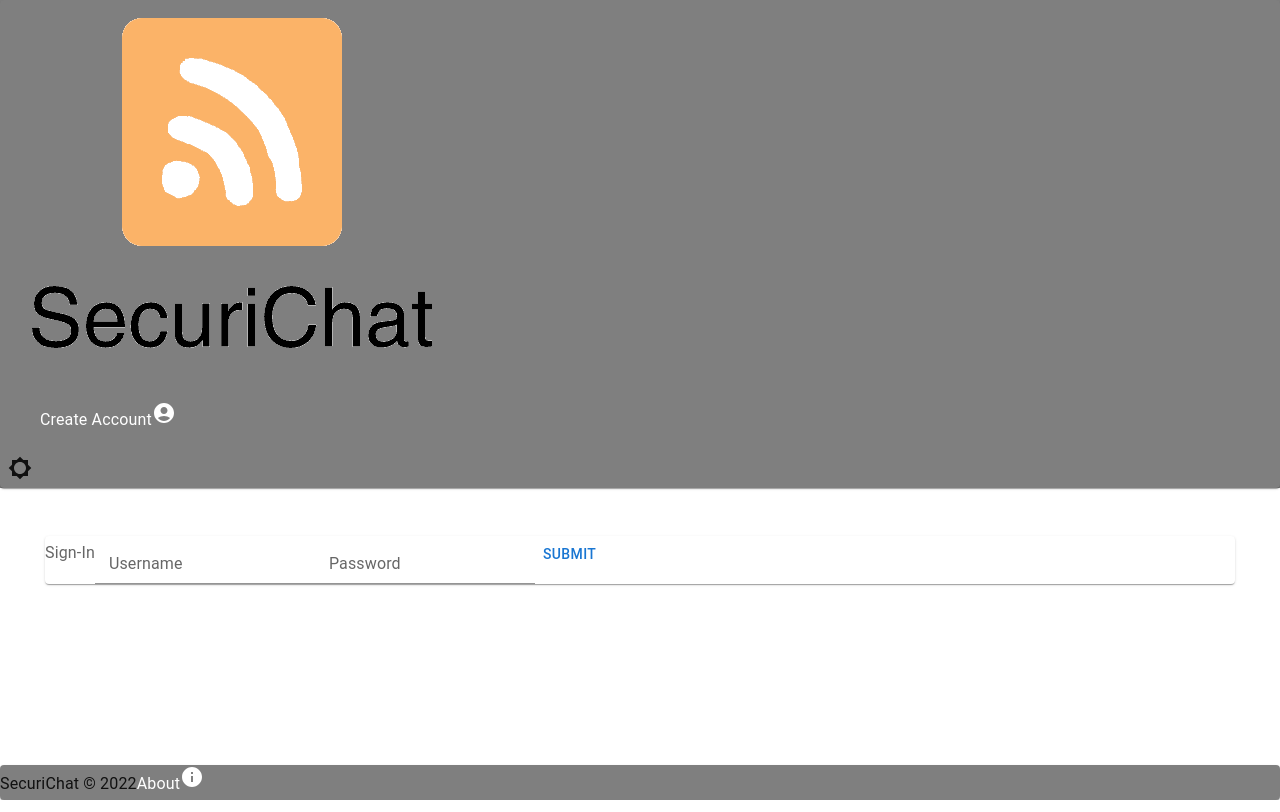
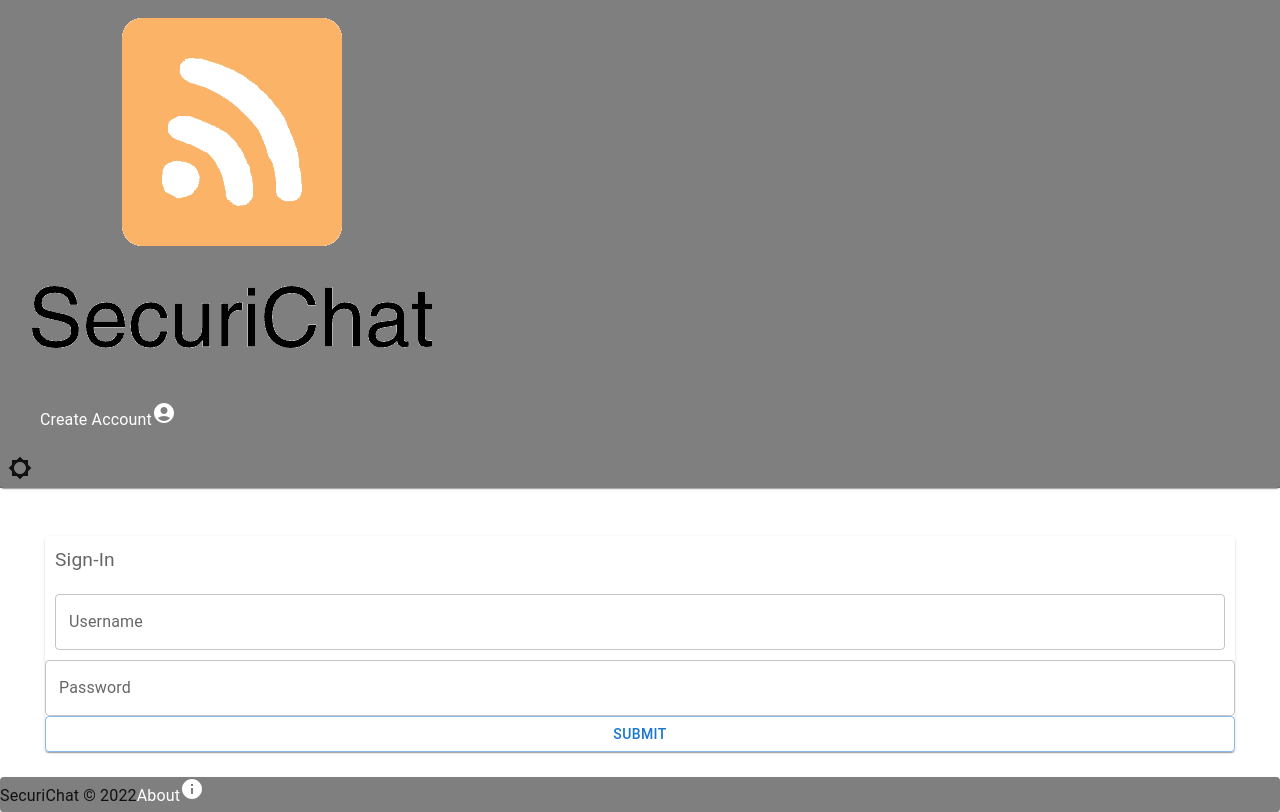
Before and after one commit to Secure-Chat/SecuriChat-Web-App, a React (Create React App) app: page / in a window 1280 px wide. Built offline with nearby package versions, Linux system fonts and the light colour scheme; no server answers.

Commit message:
modifies the styling in login

```diff
--- a/package.json
+++ b/package.json
@@ -19,6 +19,7 @@
     "react-router-dom": "^6.2.1",
     "react-scripts": "5.0.0",
     "redux": "^4.1.2",
+    "sass": "^1.45.1",
     "socket.io-client": "^4.4.0",
     "web-vitals": "^2.1.2"
   },
--- a/src/components/login/Login.js
+++ b/src/components/login/Login.js
@@ -4,7 +4,7 @@ import { connect } from 'react-redux';
 import axios from 'axios';
 import base64 from 'base-64';
 import { getUserData } from '../middleware/dataStore';
-import { Button, FormControl, FormLabel, Input, InputLabel, Paper, Typography } from '@mui/material';
+import { Button, FormControl, FormLabel, Input, InputLabel, Paper, TextField, Typography } from '@mui/material';
 
 // Components
 
@@ -75,17 +75,11 @@ export default connect(
   return (
     <Paper>
       <Typography>
-        <form id="loginForm" onSubmit={loginHandler}>
-          <FormLabel>Sign-In</FormLabel>
-          <FormControl className="form-group">
-            <InputLabel htmlFor="username">Username</InputLabel>
-            <Input type="text" name="username" className="form-control" />
-          </FormControl>
-          <FormControl className="form-group">
-            <InputLabel htmlFor="password">Password</InputLabel>
-            <Input type="password" name="password" className="form-control" />
-          </FormControl>
-          <Button type="submit" className="btn btn-primary float-right">
+        <form id="login-form" onSubmit={loginHandler}>
+          <FormLabel id="label">Sign-In</FormLabel>
+          <TextField className="login-field" label="Username" style={{ margin: '10px' }} />
+          <TextField className="login-field" label="Password" type="password" />
+          <Button variant="outlined" type="submit">
             Submit
           </Button>
         </form>
--- a/src/components/login/Login.scss
+++ b/src/components/login/Login.scss
@@ -0,0 +1,9 @@
+#login-form {
+  display: flex;
+  flex-direction: column;
+}
+
+#label {
+  font-size: larger;
+  margin: 10px;
+}
```
Also changed, not shown: src/components/settings/Theme.js (+11 -11 lines), 1 other file (tests, documents, lock files or other folders).
